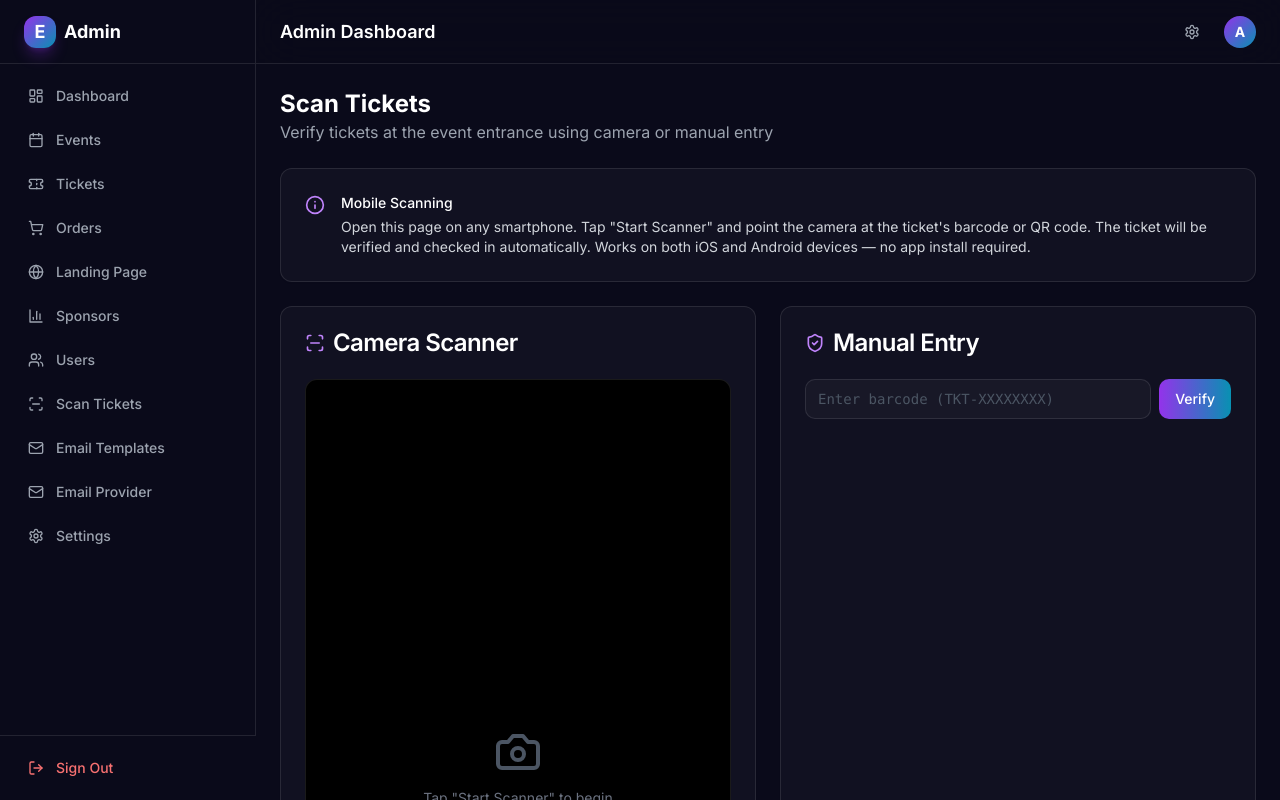
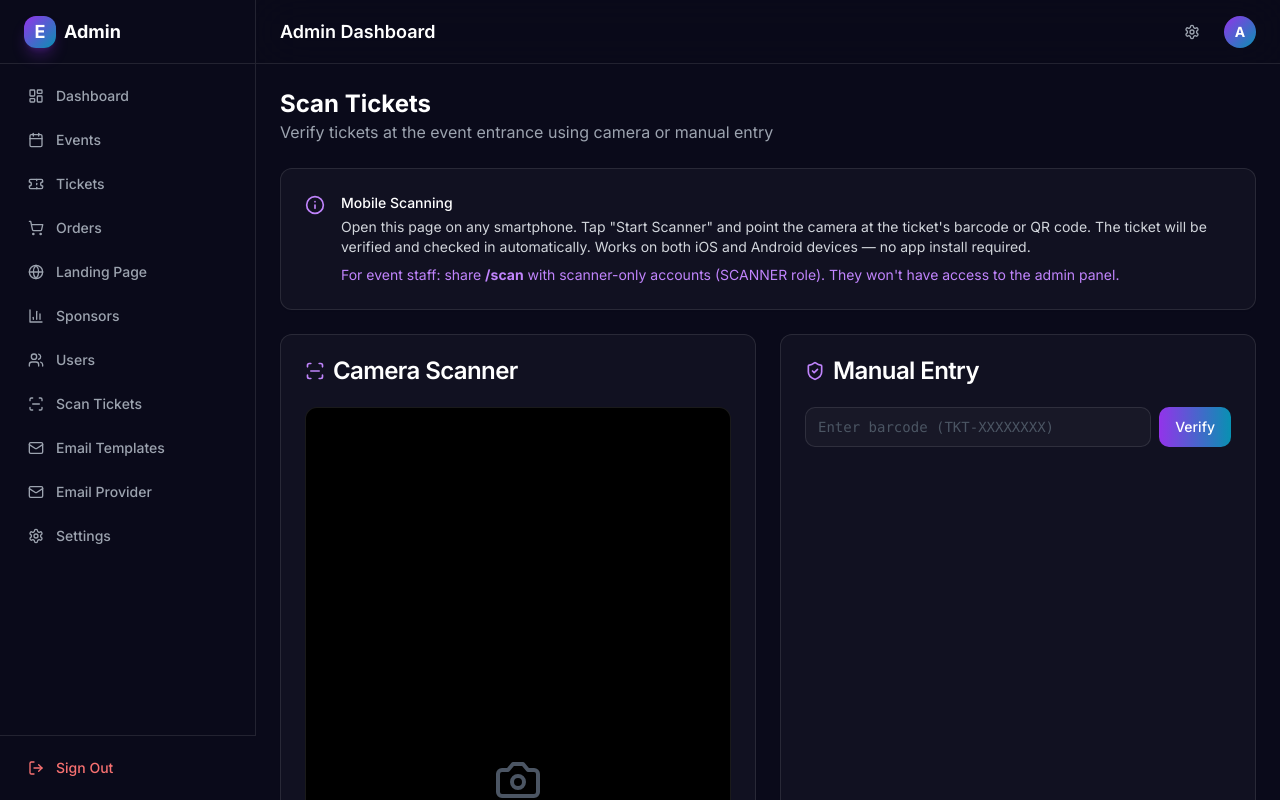
Before and after one commit to kktejas07/events, a Next.js app: page /admin/scan in a window 1280 px wide. Shown: the top 800 px of the page. Built offline with nearby package versions, Linux system fonts and the light colour scheme; what html5-qrcode would draw is missing.

Commit message:
feat: add scanner access info to admin scan page

```diff
--- a/src/app/admin/scan/page.tsx
+++ b/src/app/admin/scan/page.tsx
@@ -79,6 +79,10 @@ export default function ScanPage() {
               Open this page on any smartphone. Tap &quot;Start Scanner&quot; and point the camera
               at the ticket&apos;s barcode or QR code. The ticket will be verified and checked in automatically.
               Works on both iOS and Android devices — no app install required.
+            </p>
+            <p className="mt-2 text-purple-400">
+              For event staff: share <strong>/scan</strong> with scanner-only accounts (SCANNER role).
+              They won&apos;t have access to the admin panel.
             </p>
           </div>
         </CardContent>
```
